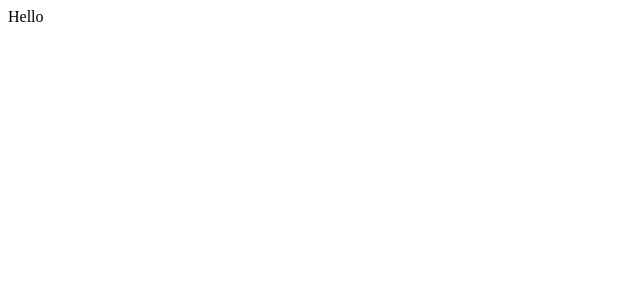
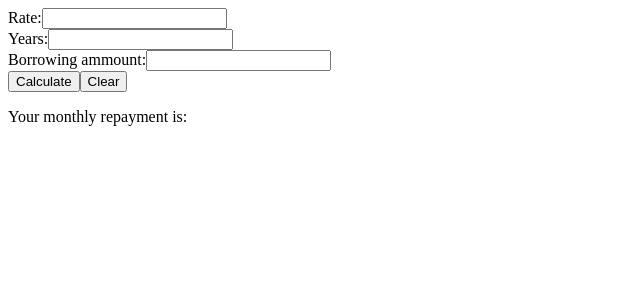
Before and after one commit to MCRcodes/mortgage-calculator-react, a React app: page / in a window 1280 px wide. Shown: the top 300 px of the page, without its empty margins (0-640 px from the left). Built offline with nearby package versions, Linux system fonts and the light colour scheme.

Commit message:
WIP  - June 2019 cohort class work

```diff
--- /dev/null
+++ b/src/calculator.jsx
@@ -0,0 +1,75 @@
+import React, { Component } from 'react';
+import calculateMonthlyRepayment from './utils/calculate-repayment';
+
+class App extends Component {
+  constructor() {
+    super();
+    this.state = {
+      years: '',
+      rate: '',
+      principal: '',
+      repayment: '',
+    };
+  }
+
+  handleRate = (event) => {
+    const newState = {
+      rate: Number(event.target.value),
+    };
+    this.setState(newState);
+  };
+
+  handleYears = (event) => {
+    this.setState({ years: Number(event.target.value) });
+  };
+
+  handlePrincipal = (event) => {
+    this.setState({ principal: Number(event.target.value) });
+  };
+
+  handleOnSubmit = (event) => {
+    event.preventDefault();
+    const { years, rate, principal } = this.state;
+    const repayment = calculateMonthlyRepayment(rate, years, principal);
+
+    this.setState({ repayment });
+  };
+
+  handleClear = () => {
+    this.setState({
+      years: '',
+      rate: '',
+      principal: '',
+      repayment: '',
+    });
+  };
+
+  render() {
+    console.log(this.state);
+    const { years, rate, principal } = this.state;
+    return (
+      <div>
+        <form onSubmit={this.handleOnSubmit}>
+          <div>
+                Rate:
+            <input type="number" onChange={this.handleRate} value={rate} />
+          </div>
+          <div>
+                  Years:
+            <input type="number" onChange={this.handleYears} value={years} />
+          </div>
+          <div>
+                  Borrowing ammount:
+            <input type="number" onChange={this.handlePrincipal} value={principal} />
+          </div>
+          <button type="submit">Calculate</button>
+          <button type="button" onClick={this.handleClear}>Clear</button>
+        </form>
+        <p>Your monthly repayment is: {this.state.repayment}</p>
+      </div>
+    );
+  }
+}
+
+
+export default App;
--- a/src/index.jsx
+++ b/src/index.jsx
@@ -1,5 +1,6 @@
 import 'raf/polyfill';
 import React from 'react';
 import { render } from 'react-dom';
+import App from './calculator';
 
-render(<div>Hello</div>, document.getElementById('root'));
+render(<App />, document.getElementById('root'));
```
